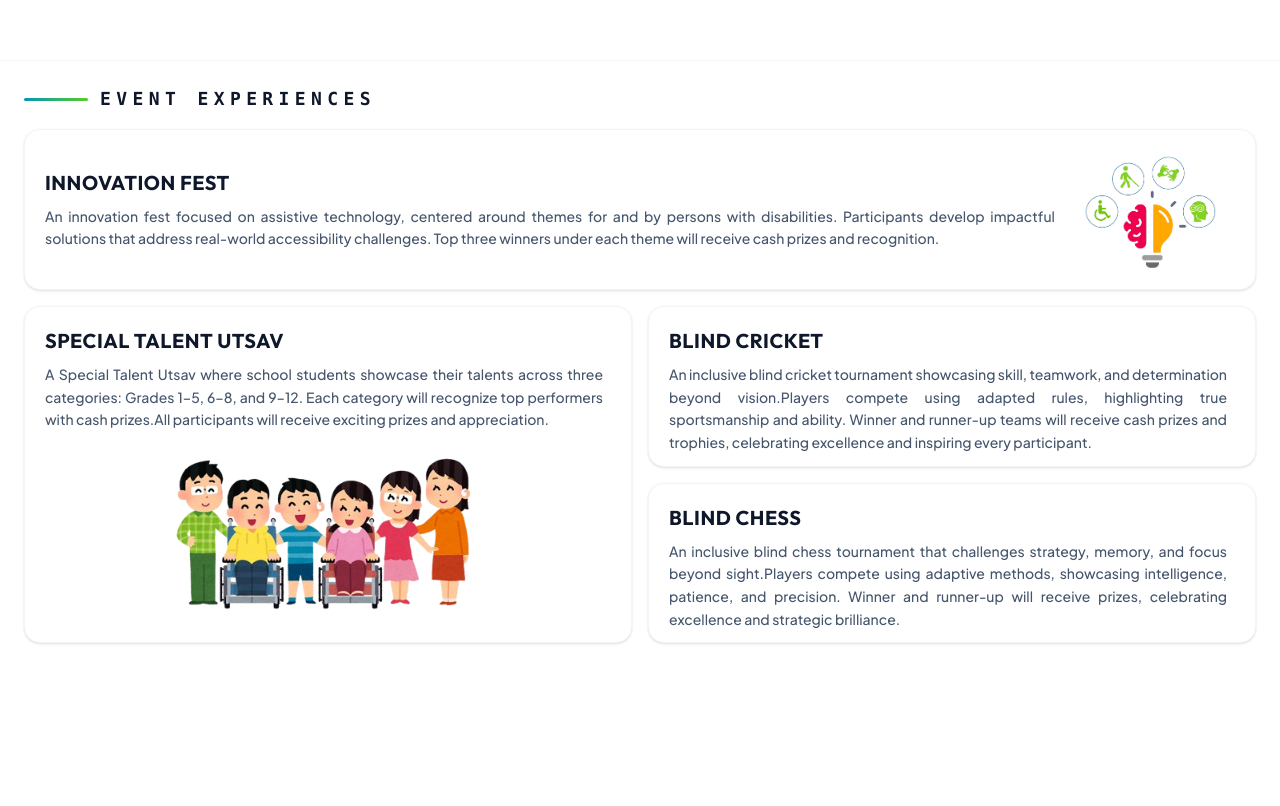
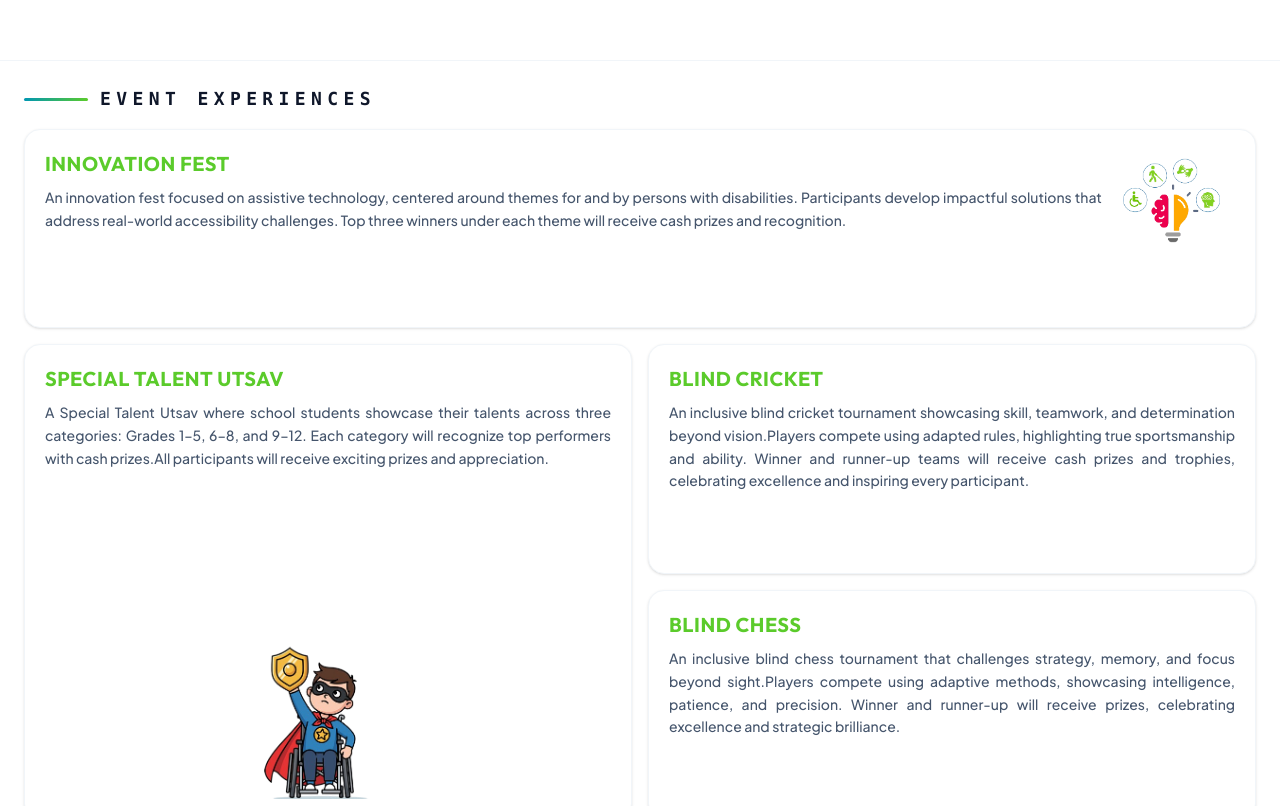
Before and after one commit to Mithunp123/Vyuga, a React (Vite) app in the folder frontend/: page / in a window 1280 px wide. Shown: the part 3140-3946 px from the top of the page. Built offline with nearby package versions, Linux system fonts and the light colour scheme; a web font is replaced by a local one.

Commit message:
color changed

```diff
--- a/frontend/src/components/About.jsx
+++ b/frontend/src/components/About.jsx
@@ -96,22 +96,24 @@ const eventsList = [
   {
     title: "Innovation Fest",
     description: "An innovation fest focused on assistive technology, centered around themes for and by persons with disabilities. Participants develop impactful solutions that address real-world accessibility challenges. Top three winners under each theme will receive cash prizes and recognition.",
-    color: "text-brand-cyan"
+    color: "!text-[#5BCB2B]",
+    image: think
   },
   {
     title: "Special Talent Utsav",
     description: "A Special Talent Utsav where school students showcase their talents across three categories: Grades 1–5, 6–8, and 9–12. Each category will recognize top performers with cash prizes.All participants will receive exciting prizes and appreciation.",
-    color: "text-brand-cyan"
+    color: "!text-[#5BCB2B]",
+    image: child
   },
   {
     title: "Blind Cricket",
     description: "An inclusive blind cricket tournament showcasing skill, teamwork, and determination beyond vision.Players compete using adapted rules, highlighting true sportsmanship and ability. Winner and runner-up teams will receive cash prizes and trophies, celebrating excellence and inspiring every participant.",
-    color: "text-brand-lime"
+    color: "!text-[#5BCB2B]"
   },
   {
     title: "Blind Chess",
     description: "An inclusive blind chess tournament that challenges strategy, memory, and focus beyond sight.Players compete using adaptive methods, showcasing intelligence, patience, and precision. Winner and runner-up will receive prizes, celebrating excellence and strategic brilliance.",
-    color: "text-brand-cyan"
+    color: "!text-[#5BCB2B]"
   }
 ]
 
@@ -425,35 +427,49 @@ export default function About() {
           <span className="font-mono text-sm sm:text-lg font-semibold tracking-[0.3em] text-brand-cyan">EVENT EXPERIENCES</span>
         </div>
 
-        <div className="grid gap-4 md:grid-cols-2 md:grid-rows-4 flex-1 min-h-0 pb-4">
+        <div className="grid gap-4 md:grid-cols-2 flex-1 min-h-0 pb-4">
           {eventsList.map((event, index) => {
             let gridClass = ""
+            // Layout:
+            // 0 (Innovation): col-span-2 (Full width top)
+            // 1 (Talent): row-span-2 (Vertical left)
+            // 2 (Cricket) & 3 (Chess): normal cells (Right stack)
             if (index === 0) gridClass = "md:col-span-2"
             else if (index === 1) gridClass = "md:row-span-2"
-            else if (index === 4) gridClass = "md:col-span-2"
 
             return (
-              <div key={index} className={`group relative bg-white p-4 sm:p-5 rounded-2xl shadow-sm border border-slate-100 hover:shadow-md transition-all duration-300 flex ${index === 0 ? 'flex-row items-center gap-4' : 'flex-col'} ${gridClass}`}>
+              <div key={index} className={`group relative bg-white p-4 sm:p-5 rounded-2xl shadow-sm border border-slate-100 hover:shadow-md transition-all duration-300 flex flex-col ${gridClass}`}>
+                {/* Gradient Line */}
                 <div className="absolute top-0 left-0 w-1.5 h-full bg-gradient-to-b from-brand-cyan to-brand-lime rounded-l-2xl opacity-0 group-hover:opacity-100 transition-opacity duration-300" />
 
-                <div className={`${index === 0 ? 'flex-1' : ''}`}>
-                    <h4 className={`font-display text-lg sm:text-xl font-bold ${event.color} mb-2 uppercase tracking-wide shrink-0`}>
+                {/* Card Content */}
+                <div className="flex-1 flex flex-col">
+                  {/* Header & Body */}
+                  <div className={`flex ${index === 0 ? 'flex-row items-start justify-between gap-4' : 'flex-col h-full'}`}>
+                    <div className="flex-1">
+                      <h4 className={`font-display text-lg sm:text-xl font-bold ${event.color} mb-2 uppercase tracking-wide`}>
                         {event.title}
                       </h4>
-                    <p className={`text-slate-600 text-sm leading-relaxed font-medium text-justify overflow-y-auto custom-scrollbar pr-2 ${index === 1 ? '' : 'flex-1'}`}>
+                      <p className="text-slate-600 text-sm leading-relaxed font-medium text-justify">
                         {event.description}
                       </p>
                     </div>
 
-                {index === 0 && (
-                   <img src={think} alt="Innovation" className="h-32 w-auto object-contain hidden sm:block" />
-                )}
-
-                {index === 1 && (
-                  <div className="mt-4 flex-1 relative overflow-hidden rounded-xl">
-                    <img src={eventImage} alt="Event" className="absolute inset-0 w-full h-full object-contain" />
+                    {/* Innovation Fest Image (Top Right) */}
+                    {index === 0 && event.image && (
+                      <div className="hidden sm:block shrink-0">
+                         <img src={event.image} alt={event.title} className="h-24 w-auto object-contain" />
                       </div>
                     )}
+                  </div>
+
+                  {/* Talent Utsav Image (Bottom Center) */}
+                  {index === 1 && event.image && (
+                    <div className="mt-auto pt-4 flex justify-center">
+                       <img src={event.image} alt={event.title} className="max-h-40 w-auto object-contain" />
+                    </div>
+                  )}
+                </div>
               </div>
             )
           })}
```
Lines whose indentation alone changed are shown as unchanged.
